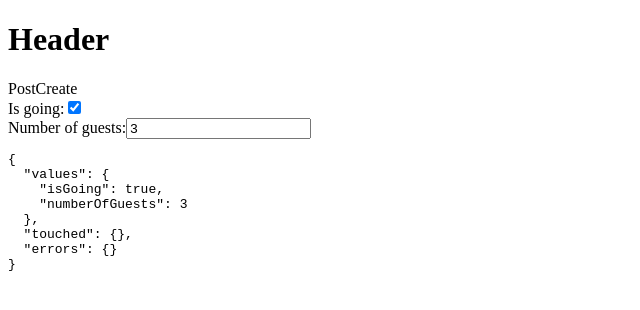
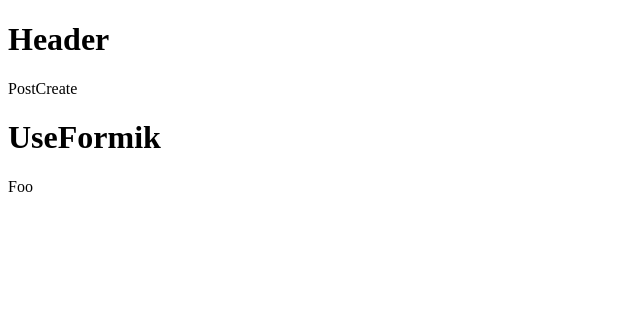
Before and after one commit to Ryomasao/osake-react, a React (Create React App) app: page /posts/new in a window 1280 px wide. Shown: the top 310 px of the page, without its empty margins (0-640 px from the left). Built offline with nearby package versions, Linux system fonts and the light colour scheme.

Commit message:
FormikVerの最初

```diff
--- a/src/components/posts/PostForm.js
+++ b/src/components/posts/PostForm.js
@@ -1,102 +1,25 @@
 import React from 'react';
+import { Formik, Field, Form, FiledArray, ErrorMessage } from 'formik';
 
-class MiniFormik extends React.Component {
-  state = {
-    values: this.props.initialValus || {},
-    touched: {},
-    errors: {}
-  };
+const initialValues = {
+  friends: [
+    {
+      name: '',
+      email: ''
+    }
+  ]
+};
 
-  handleChange = (event) => {
-    const target = event.target;
-    const value = target.type === 'checkbox' ? target.checked : target.value;
-    const name = target.name;
+const PostForm = () => (
+  <div>
+    <h1>UseFormik</h1>
+    <Formik
+      initialValues={initialValues}
+    >
+      <div>Foo</div>
+    </Formik>
+  </div>
+);
 
-    this.setState(prevState => ({
-      values: {
-        ...prevState.values,
-        [name]: value
-      }
-    }));
-  }
-
-  handleBlur = (event) => {
-    const target = event.target;
-    const name = target.name;
-
-    this.setState(prevState => ({
-      touched: {
-        ...prevState.touched,
-        [name]: true
-      }
-    }));
-  }
-
-  handleSubmit = e => {
-    e.preventDefault();
-    // validate
-    this.props.onSubmit(this.state.values);
-  }
-
-  render() {
-    return this.props.children({
-      ...this.state,
-      handleChange: this.handleChange,
-      handleBlur: this.handleBlur,
-      handleSubmit: this.handleSubmit,
-    });
-  }
-
-}
-
-class PostForm extends React.Component {
-  render() {
-    return (
-      <MiniFormik initialValus={{
-        isGoing: true,
-        numberOfGuests: 3
-      }}
-      onSubmit={values => alert(JSON.stringify(values, null, 2))}
-      >
-        { props => {
-
-          const {
-            values,
-            errors,
-            touched,
-            handleChange,
-            handleBlur,
-            handleSubmit,
-          } = props;
-
-          return (
-            <form onSubmit={handleSubmit}>
-              <label>
-                Is going:
-                <input
-                  name="isGoing"
-                  type="checkbox"
-                  checked={values.isGoing}
-                  onChange={handleChange}
-                  onBlur={handleBlur} />
-              </label>
-              <br />
-              <label>
-                Number of guests:
-                <input
-                  name="numberOfGuests"
-                  type="number"
-                  value={values.numberOfGuests}
-                  onChange={handleChange}
-                  onBlur={handleBlur} />
-              </label>
-              <pre>{JSON.stringify(props, null, 2)}</pre>
-            </form>
-          );
-        }}
-      </MiniFormik>
-    );
-  }
-}
 
 export default PostForm;
```
